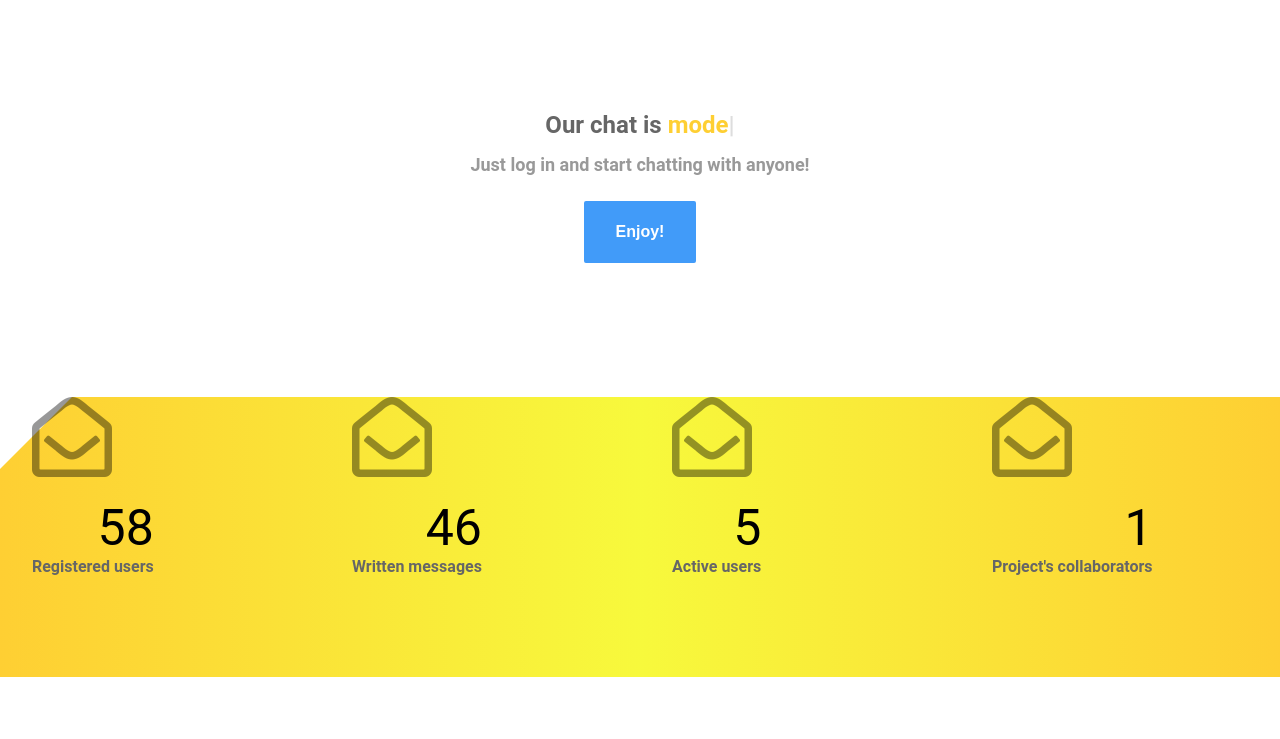
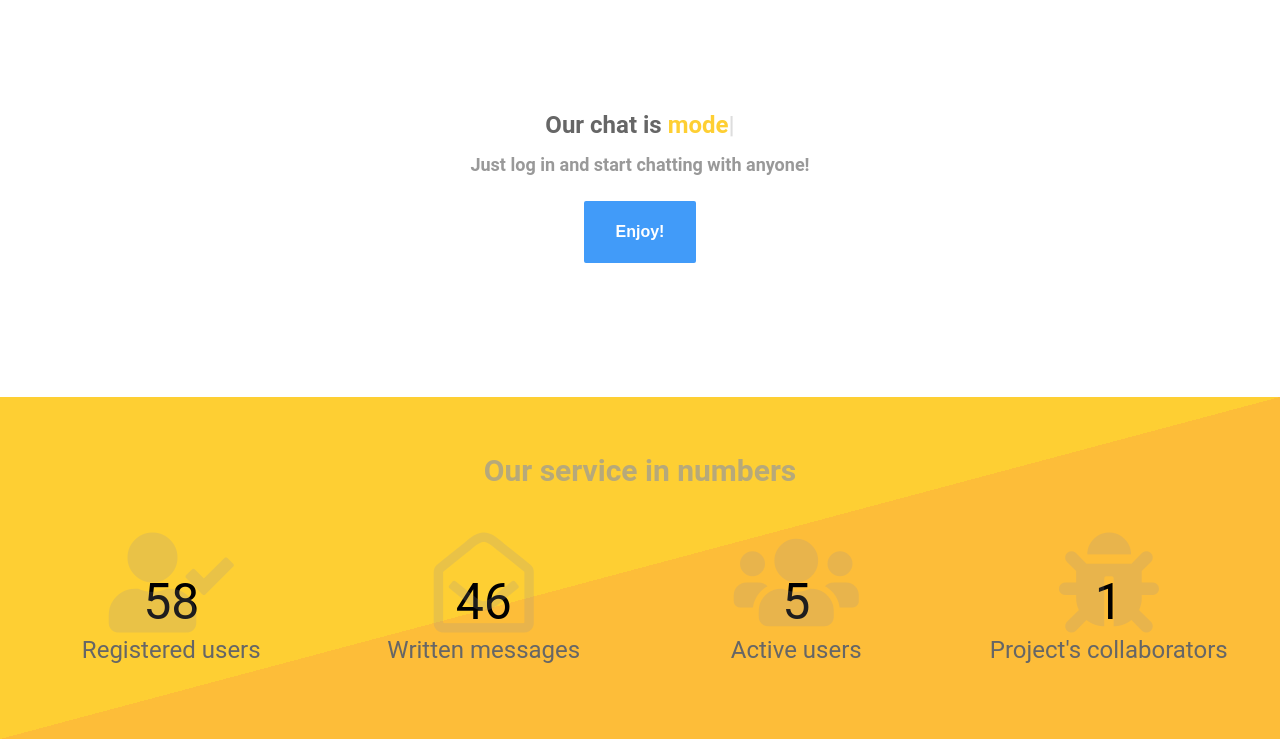
Before and after one commit to Damian-Czarnota/Chat, a React app in the folder chat-app/: page / in a window 1280 px wide. Shown: the part 103-842 px from the top of the page. Before the commit the page ends 800 px from the top, so only its background shows below. Built offline with nearby package versions, Linux system fonts and the light colour scheme.

Commit message:
Updates NumberSection component and adds new styles to make it more reuseable

```diff
--- a/chat-app/src/components/numbersSection/NumbersSection.js
+++ b/chat-app/src/components/numbersSection/NumbersSection.js
@@ -6,10 +6,10 @@ export default class NumbersSection extends Component {
     constructor(props){
         super(props);
         this.state = {
-            config:[{title:'Registered users',endingNumber:140, interval:90},
-                {title:'Written messages',endingNumber:500, interval:50},
-                {title:'Active users',endingNumber:5, interval:150},
-                {title:'Project\'s collaborators',endingNumber:1, interval:600}
+            config:[{title:'Registered users',endingNumber:140, interval:90, icon:'fas fa-user-check'},
+                {title:'Written messages',endingNumber:500, interval:50, icon:'far fa-envelope-open'},
+                {title:'Active users',endingNumber:5, interval:150, icon:'fas fa-users'},
+                {title:'Project\'s collaborators',endingNumber:1, interval:600, icon:'fas fa-bug'}
             ]
         }
     }
@@ -17,12 +17,16 @@ export default class NumbersSection extends Component {
     render() {
         let { config } = this.state;
         return(
-            <div className="numbersSection">
-                <div className="numbersSection__numbers">
+            <div className="section section--numbersSection">
+                <div className="wrapper">
+                    <div className="section__description">
+                        <h2 className="section__title section__title--opacity">Our service in numbers</h2>
+                    </div>
+                    <div className="section__numbers">
                             {config&&(config.map(item =>(
                                     <div className="box" key={item.title}>
                                         <div className="box__wrapper">
-                                    <span class="far fa-envelope-open box__icon"></span>
+                                            <span className={`${item.icon} box__icon`}></span>
                                             <Counter endingNumber={item.endingNumber} interval={item.interval} />
                                             <p className="box__subtitle">{item.title}</p>
                                         </div>
@@ -31,6 +35,7 @@ export default class NumbersSection extends Component {
                             )}
                     </div>
                 </div>
+            </div>
         )
     }
 
--- a/chat-app/src/components/numbersSection/NumbersSection.scss
+++ b/chat-app/src/components/numbersSection/NumbersSection.scss
@@ -1,44 +1 @@
 @import "../../variables";
-
-.numbersSection {
-  height: 35vh;
-  width: 100vw;
-  background: linear-gradient(90deg,$main-gold, #f7f93c 50%,$main-gold);
-  background-size: cover;
-  &__numbers {
-    display: flex;
-    height: 100%;
-    justify-content: space-around;
-    align-items: center;
-  }
-}
-.box{
-  position: relative;
-  text-align: right;
-  display: flex;
-  align-items: center;
-  height: 100%;
-  width: 20%;
-  &__subtitle {
-    font-weight: 600;
-  }
-  &__icon {
-    font-size: 80px;
-    font-weight: 300;
-    opacity: 0.4;
-    position: absolute;
-    top:0;
-    left:0;
-  }
-}
-
-
-.numbersSection::before{
-  content: '';
-  position: relative;
-  top:9vh;
-  border-bottom: 100px solid transparent;
-  border-right: 100px solid transparent;
-  border-top: 100px solid #fff;
-  clear: both;
-}
--- a/chat-app/src/containers/App.scss
+++ b/chat-app/src/containers/App.scss
@@ -60,3 +60,91 @@ p {
     }
   }
 }
+
+.section {
+  padding: 50px 0;
+  overflow: hidden;
+  &--numbersSection {
+    background: linear-gradient(to bottom right, $main-gold 0%, $main-gold 50%, $second-gold 50%, $second-gold 100%);
+    //background: linear-gradient(90deg,$main-gold, #f7f93c 50%,$main-gold);
+    background-size: cover;
+  }
+  &__numbers {
+    display: flex;
+    flex-wrap: wrap;
+    padding: 20px 0;
+    padding-top:50px;
+  }
+  &__description {
+    text-align: center;
+    margin-bottom:20px;
+  }
+  &__title {
+    font-size:30px;
+    &--opacity {
+      opacity: .7;
+    }
+  }
+}
+
+.box{
+  position: relative;
+  width: 100%;
+  padding-top: 20px;
+  flex:0 0 25%;
+  &__wrapper {
+    display: flex;
+    flex-direction: column;
+    align-items: center;
+    position: relative;
+  }
+  &__icon {
+    font-size: 100px;
+    opacity: .2;
+    position: absolute;
+    top:-40px;
+    color: $main-gray;
+  }
+  &__subtitle {
+    padding:5px 0;
+    font-size: 24px;
+  }
+}
+
+.wrapper {
+  width: 100%;
+  padding-right: 15px;
+  padding-left: 15px;
+  margin-right: auto;
+  margin-left: auto;
+}
+
+@media screen and (max-width: 990px){
+  .wrapper {
+    max-width:720px;
+  }
+  .box {
+    flex: 0 0 50%;
+  }
+  .box:nth-child(3), .box:nth-child(4){
+    padding-top:70px;
+  }
+}
+
+@media screen and (max-width: 750px){
+  .wrapper {
+    max-width:600px;
+  }
+}
+
+@media screen and (max-width: 650px){
+  .box {
+    flex: 0 0 100%;
+  }
+  .wrapper {
+    max-width:350px;
+  }
+  .box:nth-child(2), .box:nth-child(3), .box:nth-child(4){
+    padding-top:70px;
+  }
+}
--- a/chat-app/src/utils/Counter/Counter.js
+++ b/chat-app/src/utils/Counter/Counter.js
@@ -50,7 +50,7 @@ export default class Counter extends Component {
     render() {
         let { number } = this.state;
         return(
-            <span className="counter">{number}</span>
+            <span className="number">{number}</span>
         )
     }
 }
--- a/chat-app/src/utils/Counter/Counter.scss
+++ b/chat-app/src/utils/Counter/Counter.scss
@@ -1,3 +1,3 @@
-.counter{
+.number{
     font-size:50px;
   }
```
Lines whose indentation alone changed are shown as unchanged.
